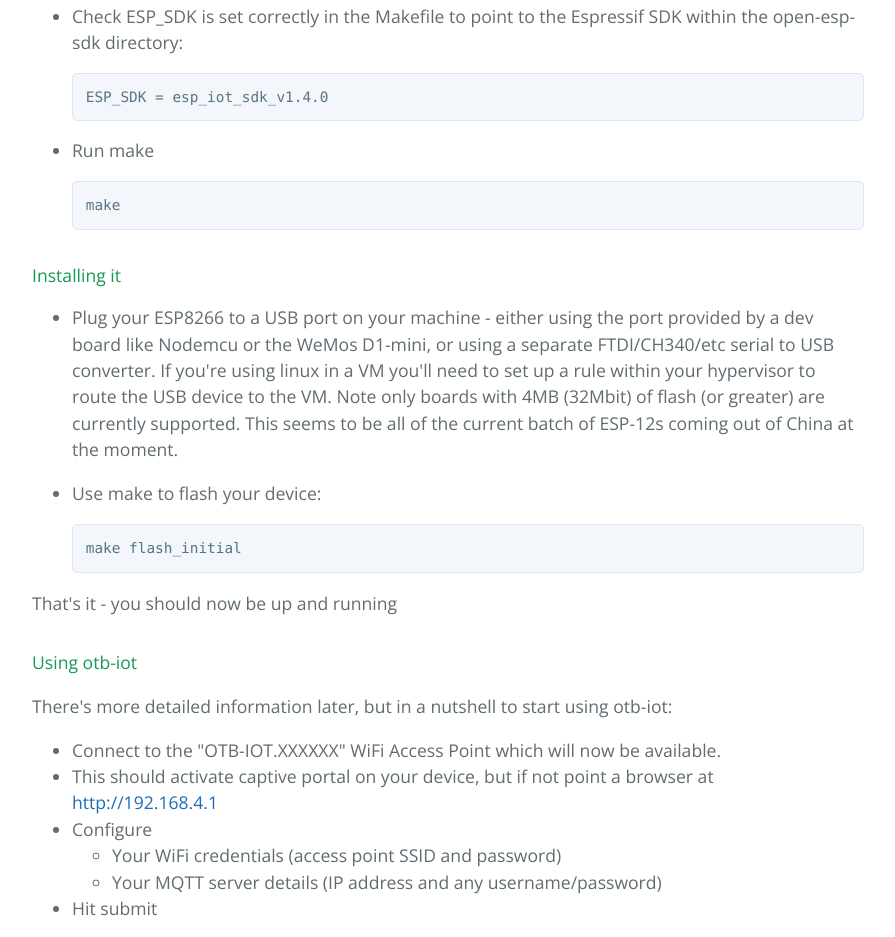
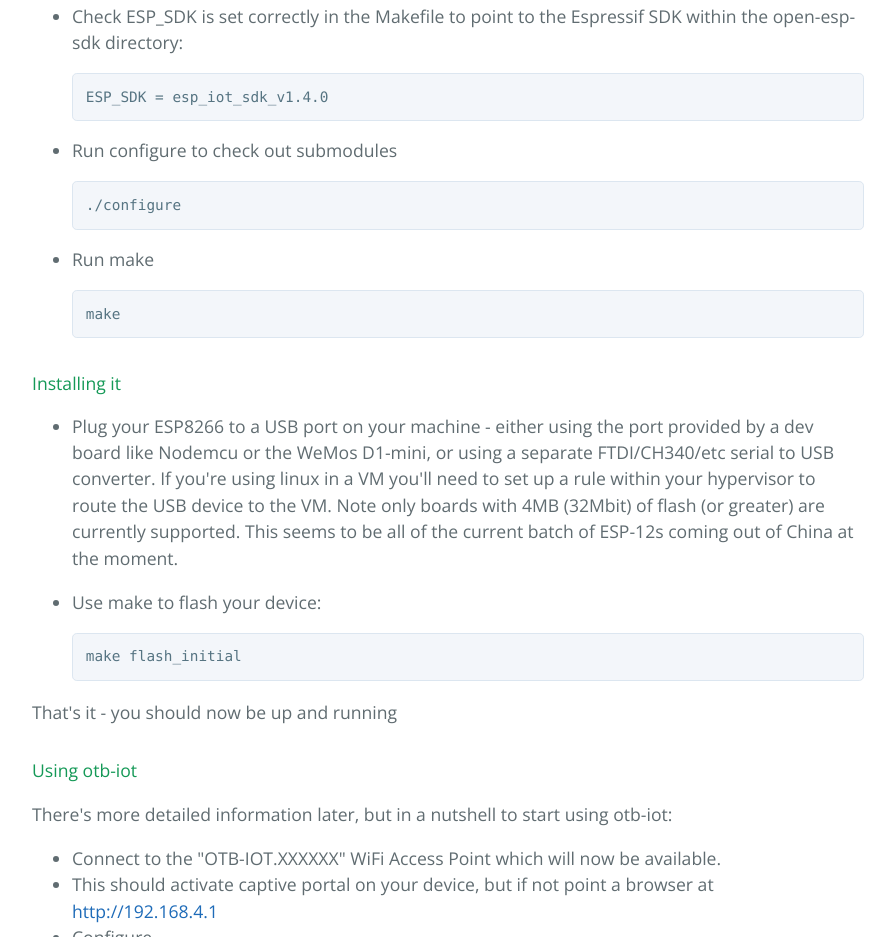
Before and after one commit to piersfinlayson/otb-iot, a plain HTML site: page index.html in a window 1280 px wide. Shown: the part 2019-2956 px from the top of the page, without its empty margins (192-1087 px from the left). Drawn offline with nearby package versions, Linux system fonts and the light colour scheme.

Commit message:
added ./configure to build instructions

```diff
--- a/index.html
+++ b/index.html
@@ -88,6 +88,11 @@ Go to the directory you've cloned otb-iot</p>
 <p>Check ESP_SDK is set correctly in the Makefile to point to the Espressif SDK within the open-esp-sdk directory:</p>
 
 <pre><code>ESP_SDK = esp_iot_sdk_v1.4.0</code></pre>
+</li>
+<li>
+<p>Run configure to check out submodules</p>
+
+<pre><code>./configure</code></pre>
 </li>
 <li>
 <p>Run make</p>
```
